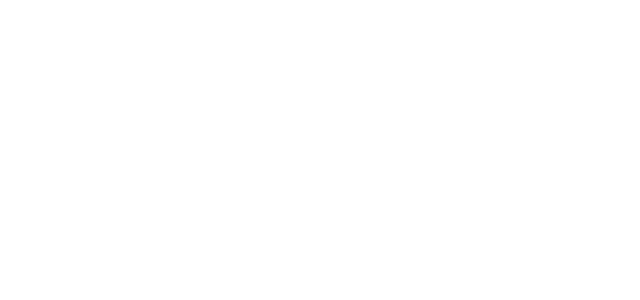
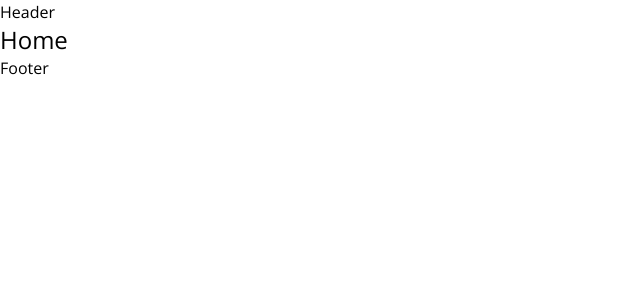
Before and after one commit to phamthanhtu-9x/translate-app, a Nuxt app: page / in a window 1280 px wide. Shown: the top 300 px of the page, without its empty margins (0-640 px from the left). Built offline with nearby package versions, Linux system fonts and the light colour scheme.

Commit message:
upd layout

```diff
--- a/app.vue
+++ b/app.vue
@@ -4,10 +4,9 @@
 });
 </script>
 <template>
-  <Body>
+  <div>
     <NuxtLayout>
-      <NuxtLoadingIndicator />
       <NuxtPage />
     </NuxtLayout>
-  </Body>
+  </div>
 </template>
--- /dev/null
+++ b/components/MainFooter.vue
@@ -0,0 +1,3 @@
+<template>
+  <footer class="footer">Footer</footer>
+</template>
--- /dev/null
+++ b/components/MainHeader.vue
@@ -0,0 +1,3 @@
+<template>
+  <header class="header">Header</header>
+</template>
--- /dev/null
+++ b/layouts/default.vue
@@ -0,0 +1,7 @@
+<template>
+  <div class="default">
+    <MainHeader />
+    <slot />
+    <MainFooter />
+  </div>
+</template>
--- a/pages/Login/index.vue
+++ b/pages/Login/index.vue
@@ -1,3 +1,8 @@
+<script setup lang="ts">
+definePageMeta({
+  layout: false,
+});
+</script>
 <template>
   <div class="text-2xl">Login</div>
 </template>
```
